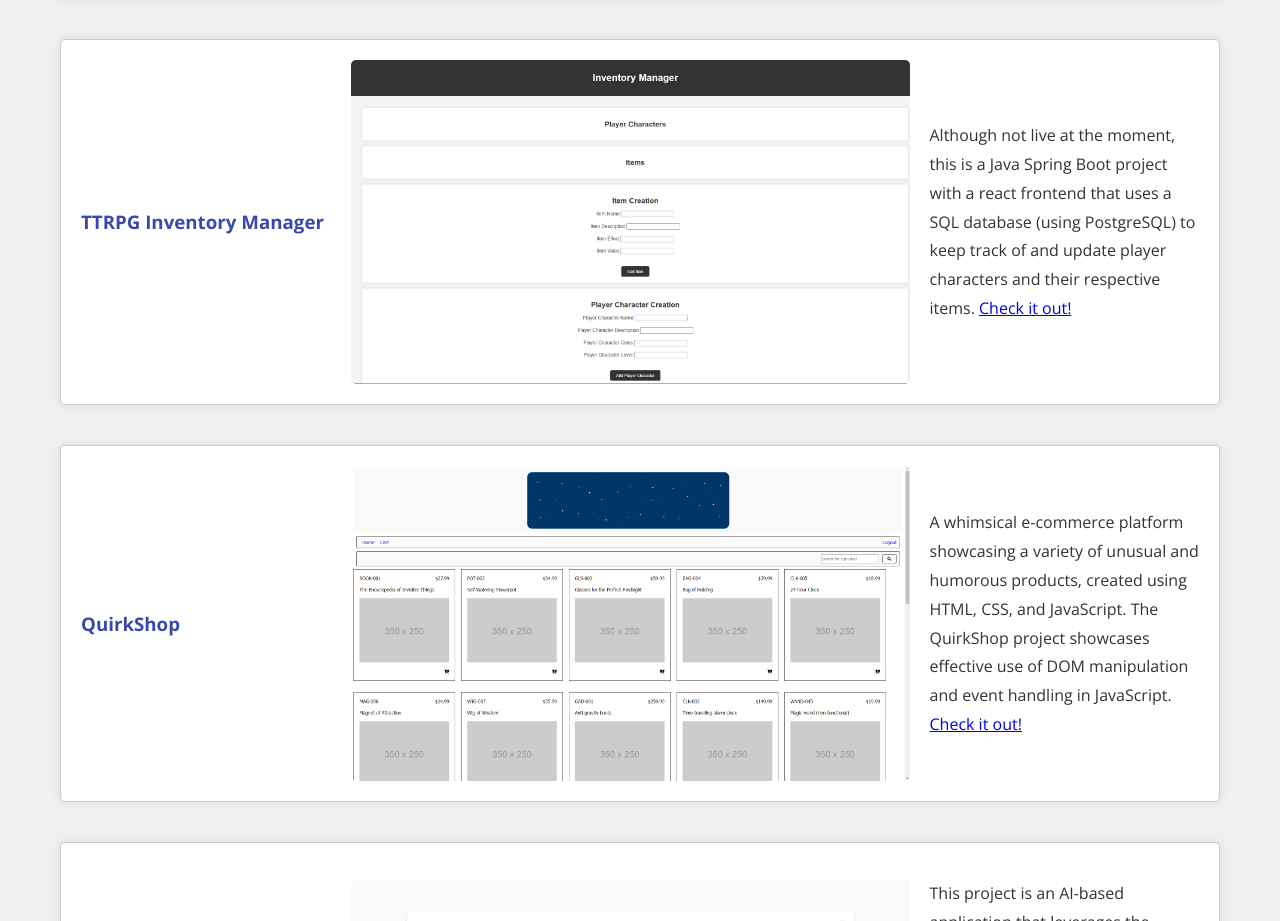
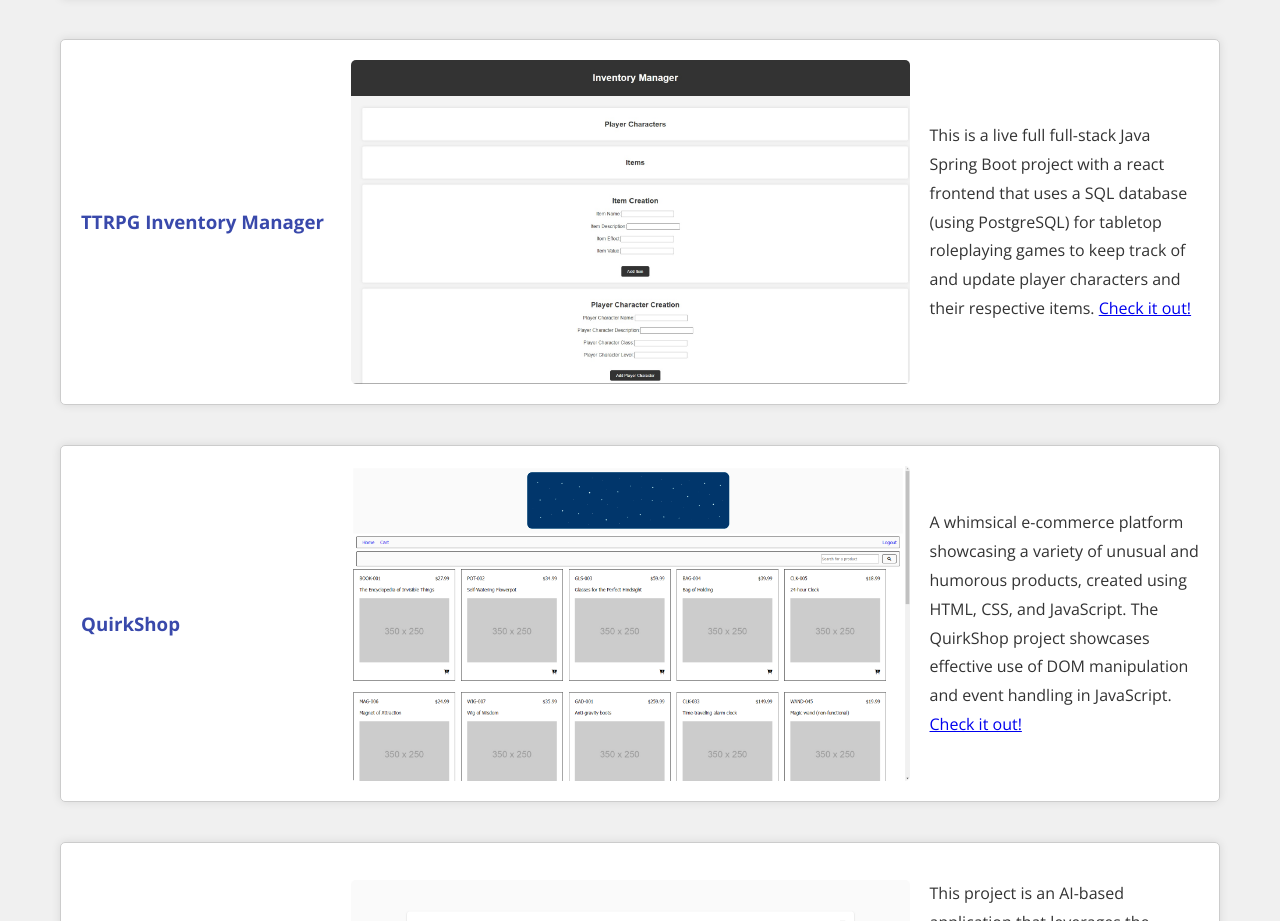
Before and after one commit to caesarslegions/caesarslegions.github.io, a plain HTML site: page index.html in a window 1280 px wide. Shown: the part 1213-2134 px from the top of the page. Drawn offline with nearby package versions, Linux system fonts and the light colour scheme; files whose address does not match are found by name.

Commit message:
added live link to ttrpg inventory manager

```diff
--- a/index.html
+++ b/index.html
@@ -52,7 +52,7 @@
             <article class="project" style="--i: 1;">
                 <h3>TTRPG Inventory Manager</h3>
                 <img src="img/inventorymanagerproject.jpg" alt="Screenshot of Project 2, a Tabletop RPG Inventory Management System">
-                <p>Although not live at the moment, this is a Java Spring Boot project with a react frontend that uses a SQL database (using PostgreSQL) to keep track of and update player characters and their respective items. <a href="https://github.com/caesarslegions/web-inventory-manager/tree/master">Check it out!</a></p>
+                <p>This is a live full full-stack Java Spring Boot project with a react frontend that uses a SQL database (using PostgreSQL) for tabletop roleplaying games to keep track of and update player characters and their respective items. <a href="https://gentle-spire-03025-64f5727df745.herokuapp.com/">Check it out!</a></p>
             </article>
             <article class="project" style="--i: 2;">
                 <h3>QuirkShop</h3>
```
